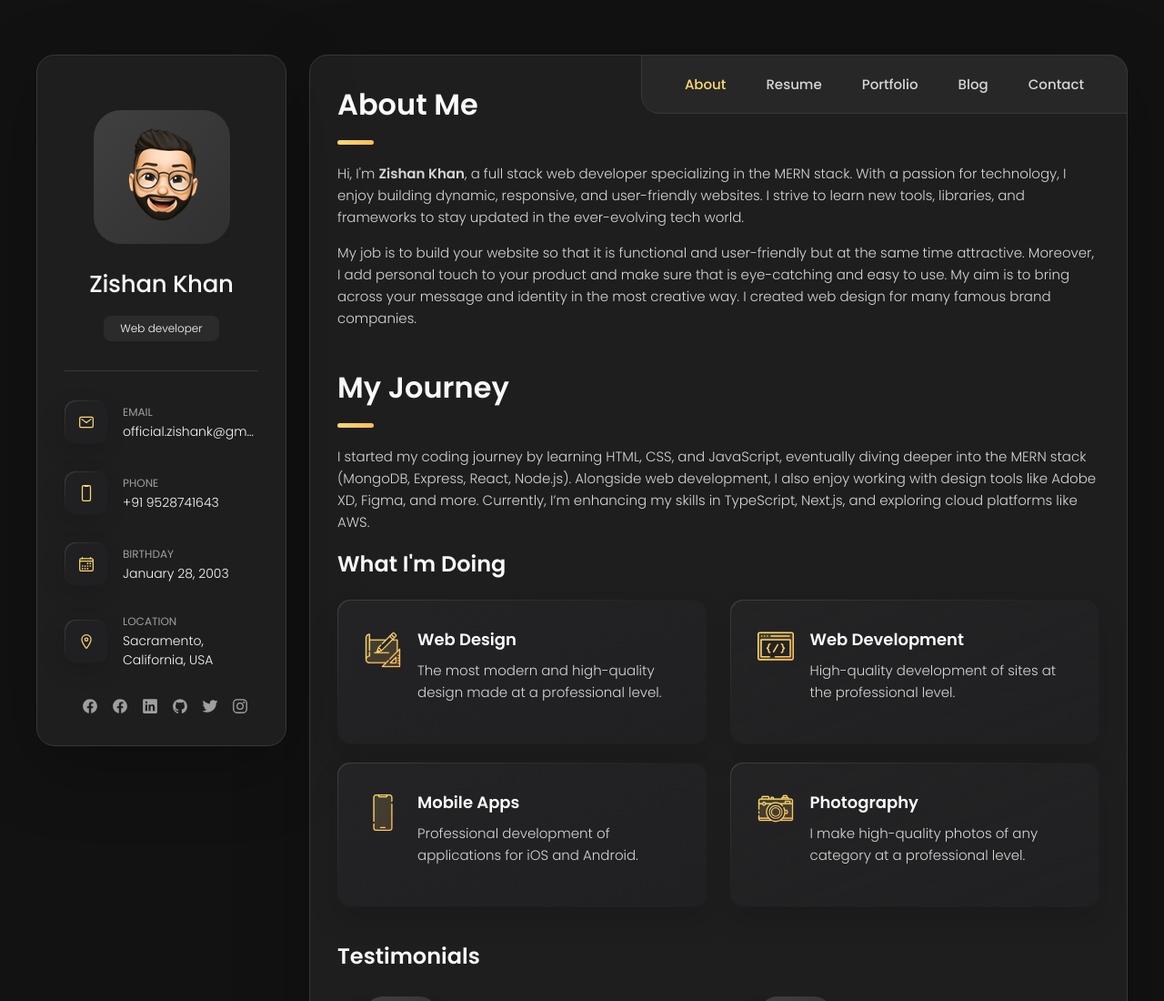
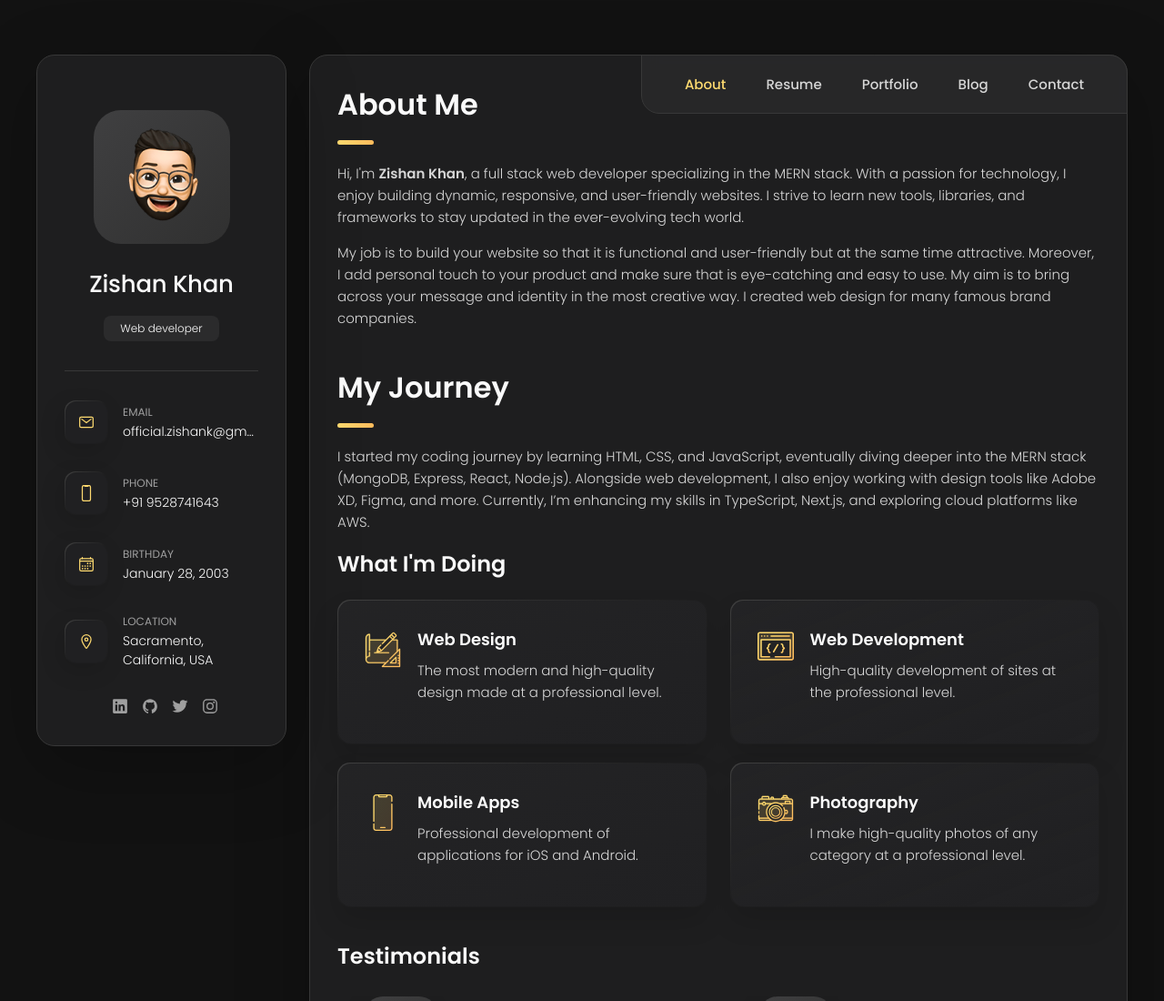
Before and after one commit to CodeWithZishan/my_portfolio, a plain HTML site: page index.html in a window 1280 px wide. Shown: the top 1100 px of the page at 91% size. Drawn offline with nearby package versions, Linux system fonts and the light colour scheme.

Commit message:
Update index.html

```diff
--- a/index.html
+++ b/index.html
@@ -128,7 +128,7 @@
           <div class="separator"></div>
 
           <ul class="social-list">
-            <li class="social-item">
+           <!-- <li class="social-item">
               <a href="#" class="social-link">
                 <ion-icon name="logo-facebook"></ion-icon>
               </a>
@@ -137,7 +137,7 @@
               <a href="#" class="social-link">
                 <ion-icon name="logo-facebook"></ion-icon>
               </a>
-            </li>
+            </li>  -->
             <li class="social-item">
               <a href="#" class="social-link">
                 <ion-icon name="logo-linkedin"></ion-icon>
```
